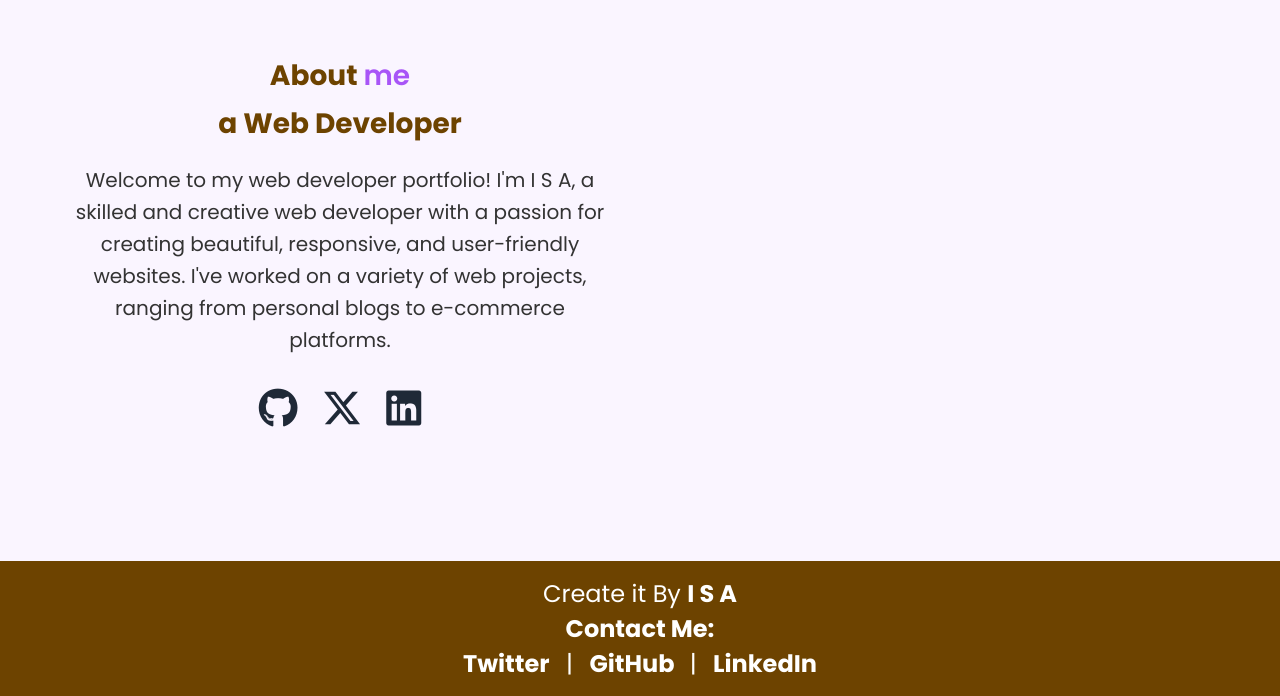
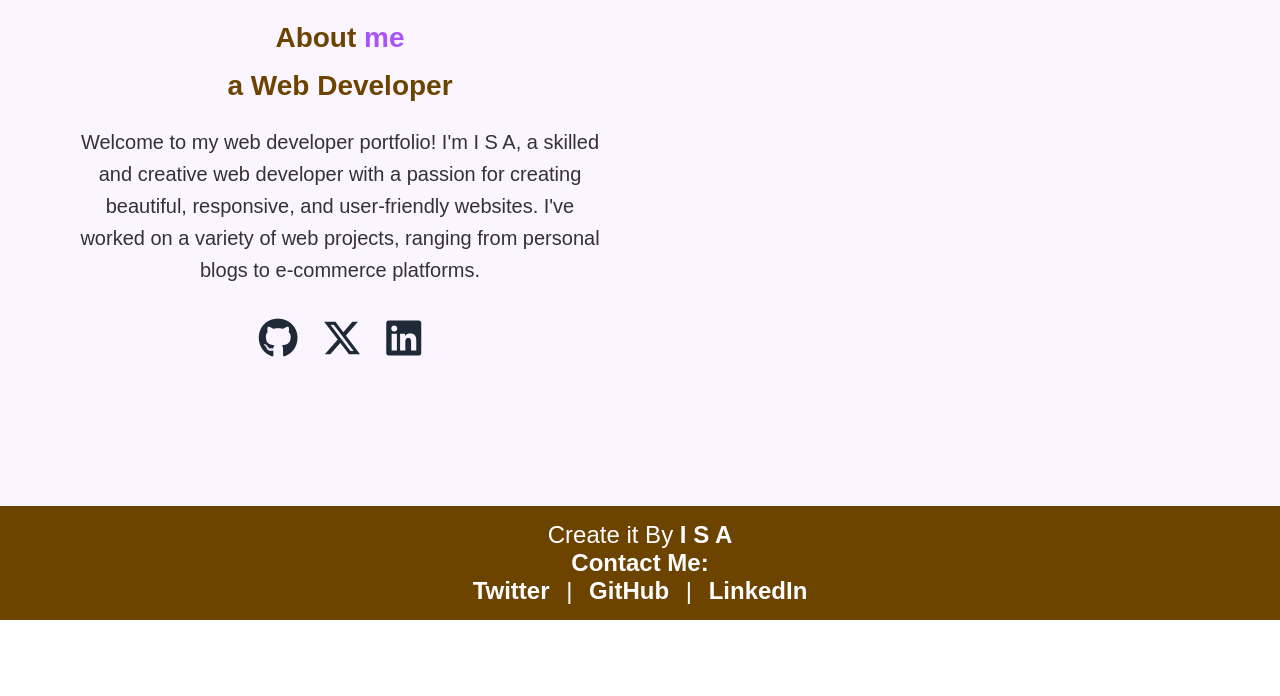
Before and after one commit to isaibrahim1/Portfolio, a plain HTML site: page index.html in a window 1280 px wide. Shown: the part 1628-2324 px from the top of the page. After the commit the page ends 2248 px from the top, so only its background shows below. Drawn offline with Linux system fonts and the light colour scheme.

Commit message:
Add dcuomention folder

```diff
--- a/assets/css/styles.css
+++ b/assets/css/styles.css
@@ -1,5 +1,5 @@
-/*google fonts*/
-@import url("https://fonts.googleapis.com/css2?family=Poppins:wght@400;600;700&display=swap");
+@import url('https://fonts.googleapis.com/css2?family=Montserrat:ital,wght@0,100..900;1,100..900&family=Roboto:ital,wght@0,100..900;1,100..900&display=swap');
+
 
 :root {
   --primary-color: #a855f7;
--- a/index.html
+++ b/index.html
@@ -124,9 +124,9 @@
               web projects, ranging from personal blogs to e-commerce platforms.
             </p>
             <div class="social-links">
-              <a href="https://github.com/" target="_blank" rel="noopener"><i class="fa-brands fa-github"></i></a>
-              <a href="https://x.com/" target="_blank" rel="noopener"><i class="fa-brands fa-x-twitter"></i></a>
-              <a href="https://linkedin.com/" target="_blank" rel="noopener"><i class="fa-brands fa-linkedin"></i></a>
+              <a href="https://github.com/" target="_blank" rel="noopener" aria-label="Visit my GitHub profile"><i class="fa-brands fa-github"> </i></a>
+              <a href="https://x.com/" target="_blank" rel="noopener" aria-label="Follow me on Twitter"><i class="fa-brands fa-x-twitter"></i> </a>
+              <a href="https://linkedin.com/" target="_blank" rel="noopener" aria-label="Connect with me on LinkedIn"><i class="fa-brands fa-linkedin"> </i></a>
           </div>
 
           </div>
```
Also changed, not shown: decumentaion/abou me.png (added), decumentaion/css validation.png (added), decumentaion/desktop.png (added), decumentaion/full page.png (added), decumentaion/navbar.png (added), decumentaion/skills.png (added).
